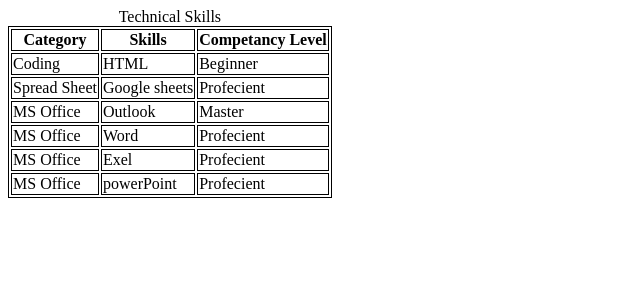
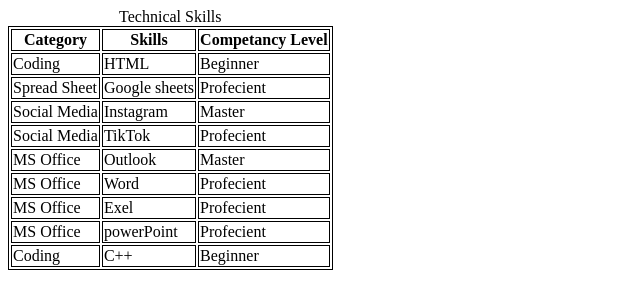
Before and after one commit to ptuyishi-su/ist263-, a plain HTML site: page lab04/skills.html in a window 1280 px wide. Shown: the whole page, without its empty margins (0-640 px from the left). Drawn offline with Linux system fonts and the light colour scheme.

Commit message:
complete

```diff
--- a/lab04/skills.html
+++ b/lab04/skills.html
@@ -26,6 +26,16 @@
                 <td>Profecient</td>
         </tr>
         <tr>
+            <td>Social Media</td>
+            <td>Instagram</td>
+            <td>Master</td>
+        </tr>
+        <tr>
+            <td>Social Media</td>
+            <td>TikTok</td>
+            <td>Profecient</td>
+        </tr>
+        <tr>
             <td>MS Office</td>
             <td>Outlook</td>
             <td>Master</td>
@@ -45,6 +55,11 @@
     <td>powerPoint</td>
     <td>Profecient</td>
 </tr>
+<tr>
+    <td>Coding</td>
+    <td>C++</td>
+    <td>Beginner</td>
+</tr>
 
     </table>
     </body>
```
Also changed, not shown: lab02/contact.html (+2 -4 lines).
